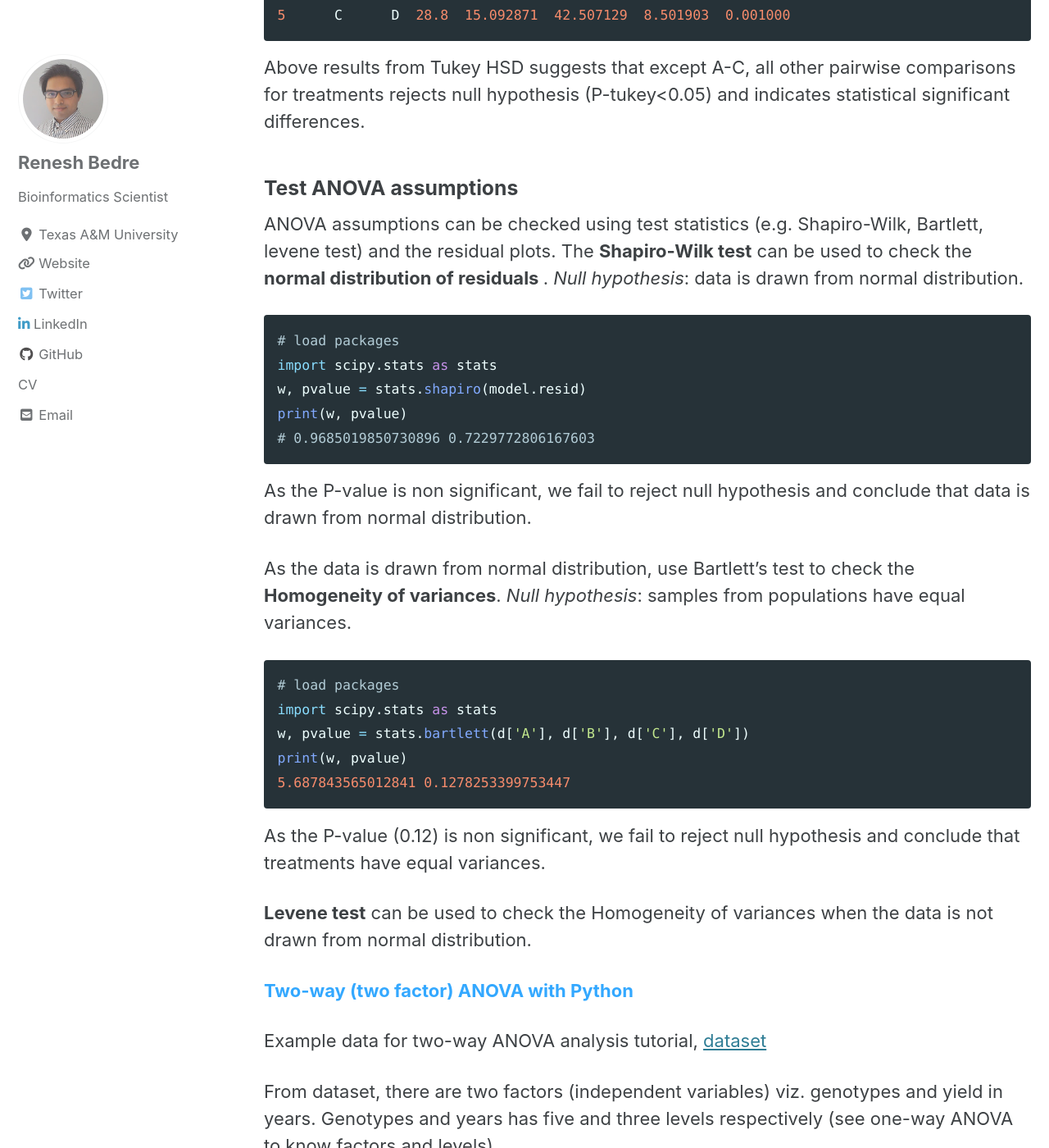
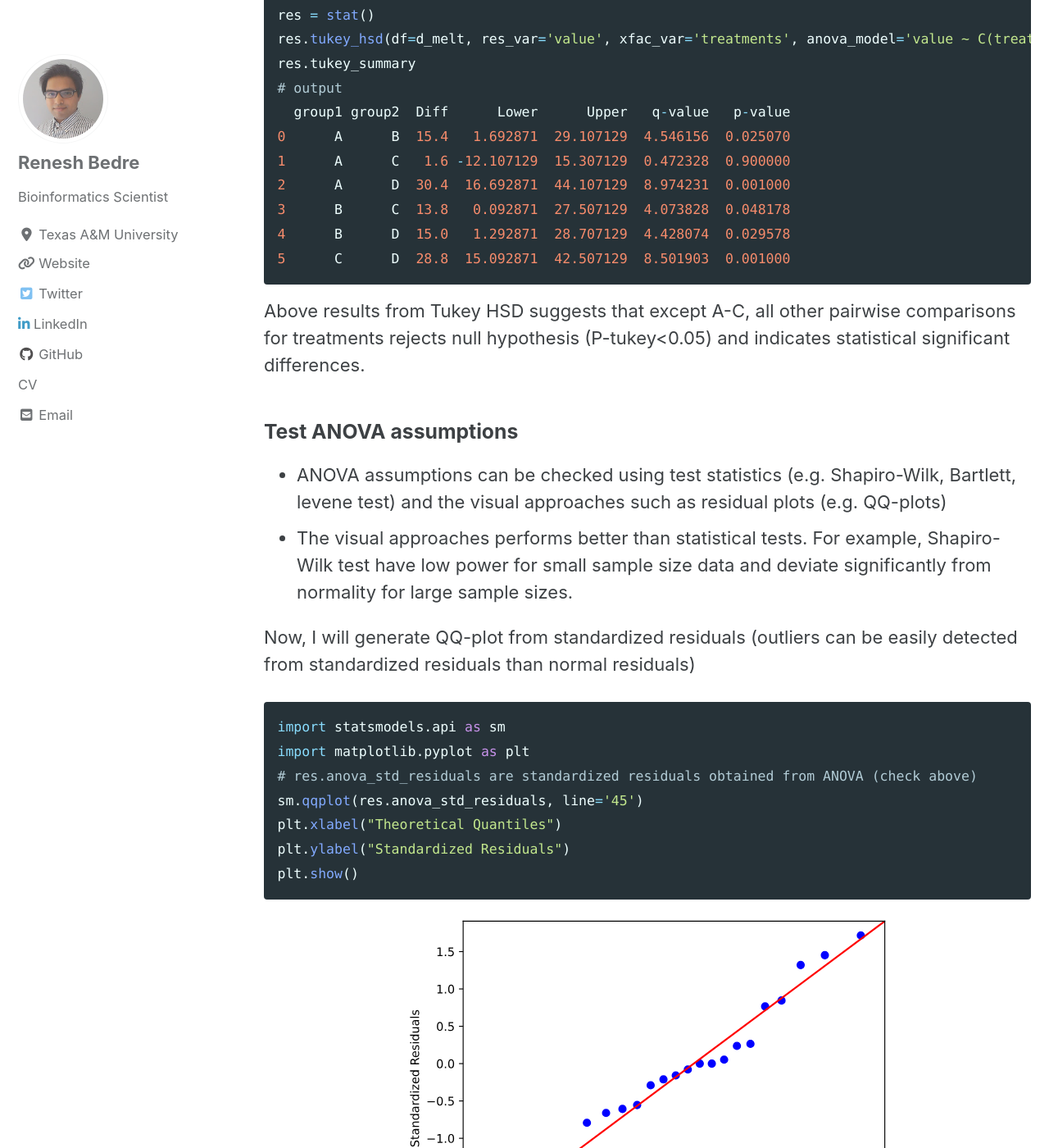
Before and after one commit to reneshbedre/reneshbedre.github.io, a Jekyll site: the page built from _posts/2018-10-22-anova.md, in a window 1280 px wide and 1400 px high, scrolled down 4348 px. Shown: the whole window at 82% size. Built offline with Jekyll 4.4.1, drawn with Linux system fonts in a browser that asks for light colours; cached includes are drawn as plain includes; nearby versions of some CDN libraries; a style sheet for code colours, icons or effects is not loaded; some of the changed text lies outside the part shown.

Commit message:
anova updated for qq plot

````diff
--- a/_posts/2018-10-22-anova.md
+++ b/_posts/2018-10-22-anova.md
@@ -90,6 +90,16 @@ anova_table
 C(treatments)  3010.95   3.0  17.49281  0.000026
 Residual        918.00  16.0       NaN       NaN
 
+# ANOVA table using bioinfokit v1.0.3 or later (it uses wrapper script for anova_lm)
+from bioinfokit.analys import stat
+res = stat()
+res.anova_stat(df=d_melt, res_var='value', anova_model='value ~ C(treatments)')
+res.anova_summary
+# output
+                 df   sum_sq   mean_sq         F    PR(>F)
+C(treatments)   3.0  3010.95  1003.650  17.49281  0.000026
+Residual       16.0   918.00    57.375       NaN       NaN
+
 # note: if the data is balanced (equal sample size for each group), Type 1, 2, and 3 sums of squares
 # (typ parameter) will produce similar results.
 ```
@@ -132,9 +142,31 @@ hypothesis (P-tukey<0.05) and indicates statistical significant differences.
 
 ### Test ANOVA assumptions
 
-ANOVA assumptions can be checked using test statistics (e.g. Shapiro-Wilk, Bartlett, levene test) and the residual
-plots.
-The <b>Shapiro-Wilk test</b> can be used to check the <b> normal distribution of residuals </b>. <i>Null hypothesis</i>:
+- ANOVA assumptions can be checked using test statistics (e.g. Shapiro-Wilk, Bartlett, levene test) and the visual
+  approaches such as residual plots (e.g. QQ-plots)
+- The visual approaches performs better than statistical tests. For example, Shapiro-Wilk test have low power for small
+  sample size data and deviate significantly from normality for large sample sizes.
+
+Now, I will generate QQ-plot from standardized residuals (outliers can be easily detected from standardized residuals
+than normal residuals)
+
+```python
+import statsmodels.api as sm
+import matplotlib.pyplot as plt
+# res.anova_std_residuals are standardized residuals obtained from ANOVA (check above)
+sm.qqplot(res.anova_std_residuals, line='45')
+plt.xlabel("Theoretical Quantiles")
+plt.ylabel("Standardized Residuals")
+plt.show()
+```
+
+<p align="center">
+<img src="/assets/posts/anova/qq.svg" width="600">
+</p>
+
+As the standardized residuals lie around the 45-degree line, it suggests that the residuals are normally distributed
+
+<b>Shapiro-Wilk test</b> can be used to check the <b> normal distribution of residuals </b>. <i>Null hypothesis</i>:
 data is drawn from normal distribution.
 
 ```python
````
Also changed, not shown: assets/posts/anova/qq.svg (added).
